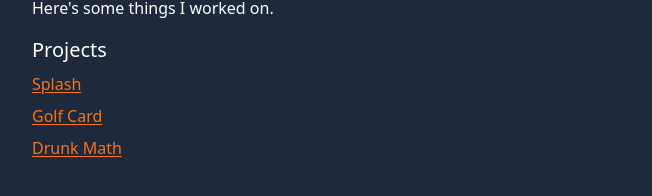
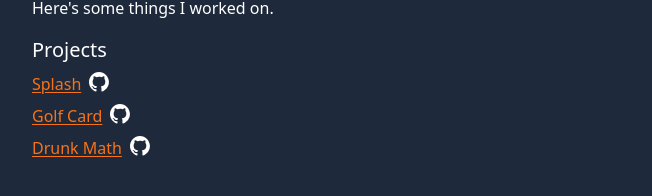
Before and after one commit to mrsomia/sach-io, a SvelteKit app: page / in a window 1280 px wide. Shown: the part 164-360 px from the top of the page, without its empty margins (312-964 px from the left). Built offline with nearby package versions, Linux system fonts and the light colour scheme.

Commit message:
feat: Adds a GitHub icon each project

```diff
--- /dev/null
+++ b/src/lib/GitHubIcon.svelte
@@ -0,0 +1,6 @@
+<script lang="ts">
+  import ghIcon from "$lib/github-mark-white.svg?raw"
+  /* eslint svelte/no-at-html-tags: "off" */
+</script>
+
+{@html ghIcon}
--- a/src/routes/+page.svelte
+++ b/src/routes/+page.svelte
@@ -1,4 +1,6 @@
 <script>
+	import GitHubIcon from '$lib/GitHubIcon.svelte';
+
 	let projectLinks = [
 		{
 			name: 'Splash',
@@ -19,8 +21,8 @@
 </script>
 
 <svelte:head>
-  <title>Sachin Somia</title>
-  <meta name="description" content="A developer that likes the web" />
+	<title>Sachin Somia</title>
+	<meta name="description" content="A developer that likes the web" />
 </svelte:head>
 
 <main class="px-6 py-6 mx-auto sm:max-w-screen-sm text-white">
@@ -37,7 +39,14 @@
 	<ul class="space-y-2">
 		{#each projectLinks as link}
 			<li class="">
-				<a class="underline underline-offset-2 text-orange-500" href={link.link}>{link.name}</a>
+				<div class="flex space-x-2">
+					<a class="underline underline-offset-2 text-orange-500" href={link.link}>{link.name}</a>
+					<div class="w-5">
+						<a href={link.github}>
+							<GitHubIcon />
+						</a>
+					</div>
+				</div>
 			</li>
 		{/each}
 	</ul>
```
Also changed, not shown: src/lib/github-mark-white.svg (added).
